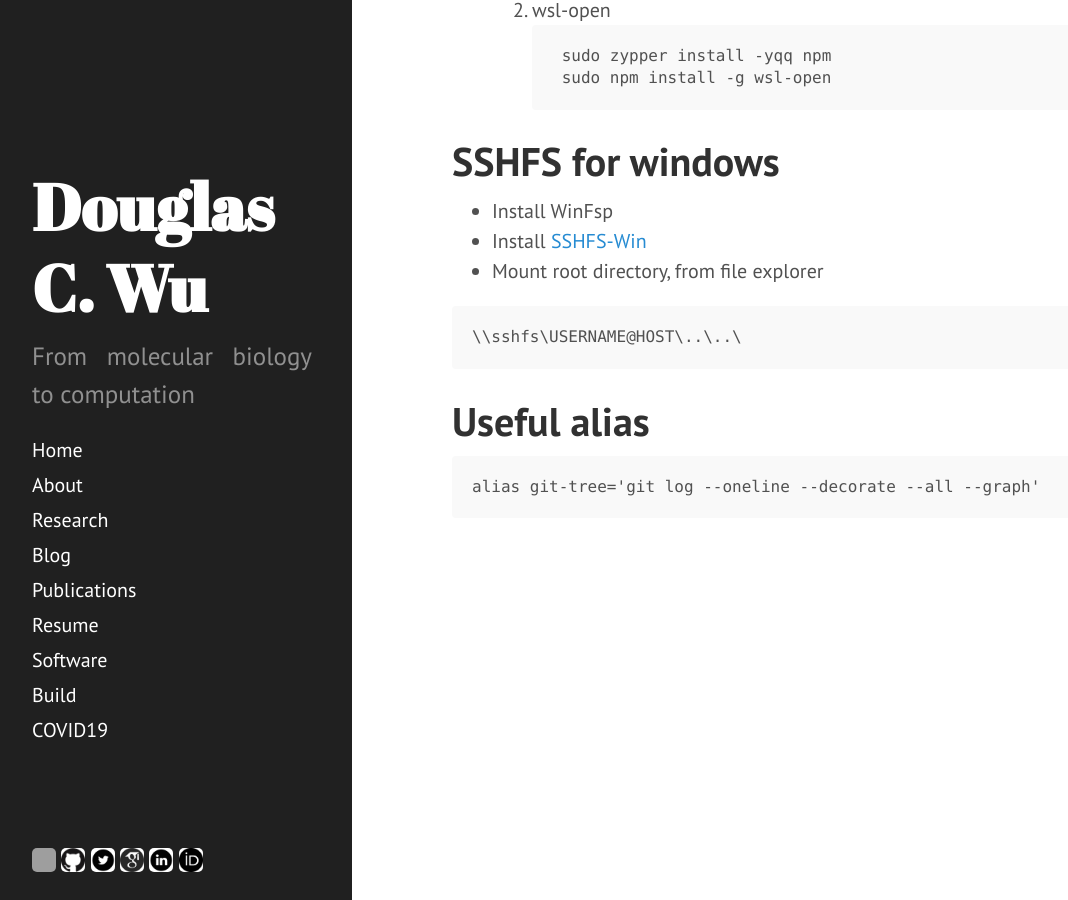
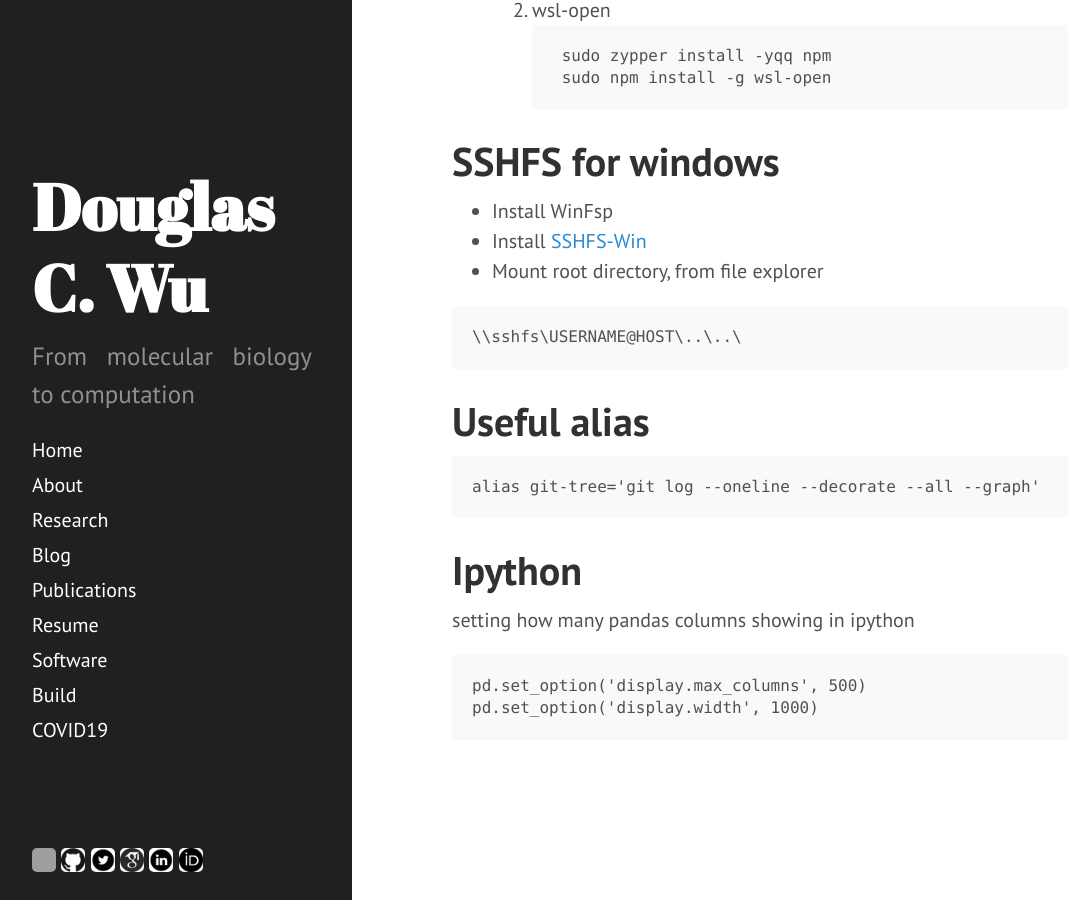
Before and after one commit to wckdouglas/wckdouglas.github.io, a Jekyll site: the page built from _pages/build.md, in a window 1280 px wide and 900 px high, scrolled down 7930 px. Shown: the whole window, without its empty margins (8-1076 px from the left). Built offline with Jekyll 4.4.1, drawn with Linux system fonts in a browser that asks for light colours; grey boxes are pictures that could not be loaded.

Commit message:
Update build.md

````diff
--- a/_pages/build.md
+++ b/_pages/build.md
@@ -328,3 +328,11 @@ Enable-WindowsOptionalFeature -Online -FeatureName Microsoft-Windows-Subsystem-L
 ```
 alias git-tree='git log --oneline --decorate --all --graph'
 ```
+
+# Ipython #
+
+setting how many pandas columns showing in ipython
+```
+pd.set_option('display.max_columns', 500)
+pd.set_option('display.width', 1000)
+```
````
